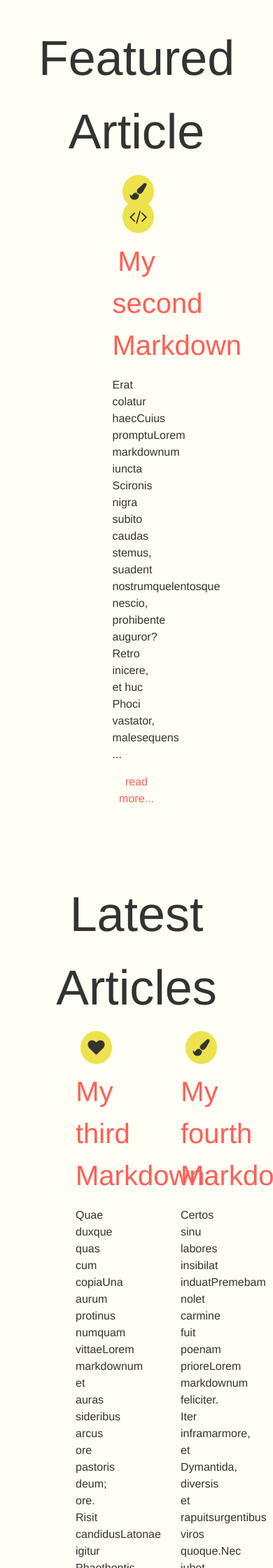
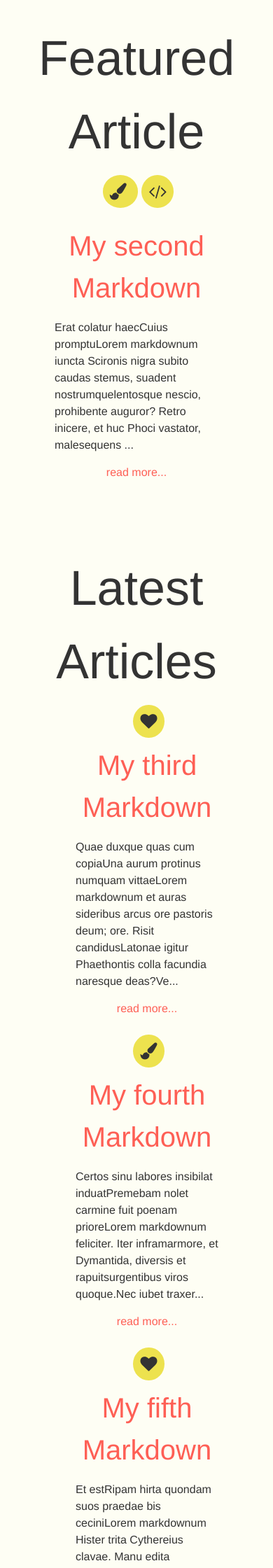
Before and after one commit to Yonald/portfolio, a Jekyll site: the page built from index.html, in a window 390 px wide. Shown: the part 993-3233 px from the top of the page at 70% size. Built offline with Jekyll 4.4.1, drawn with Linux system fonts in a browser that asks for light colours; nearby versions of some CDN libraries.

Commit message:
added @media for post responsiveness

```diff
--- a/_sass/components/_post.scss
+++ b/_sass/components/_post.scss
@@ -63,3 +63,9 @@
 		margin: $h2-font-size auto;
 	}
 }
+
+@media screen and (max-width: 725px) {
+    .post {
+        width: 100%;
+    }
+}
```
